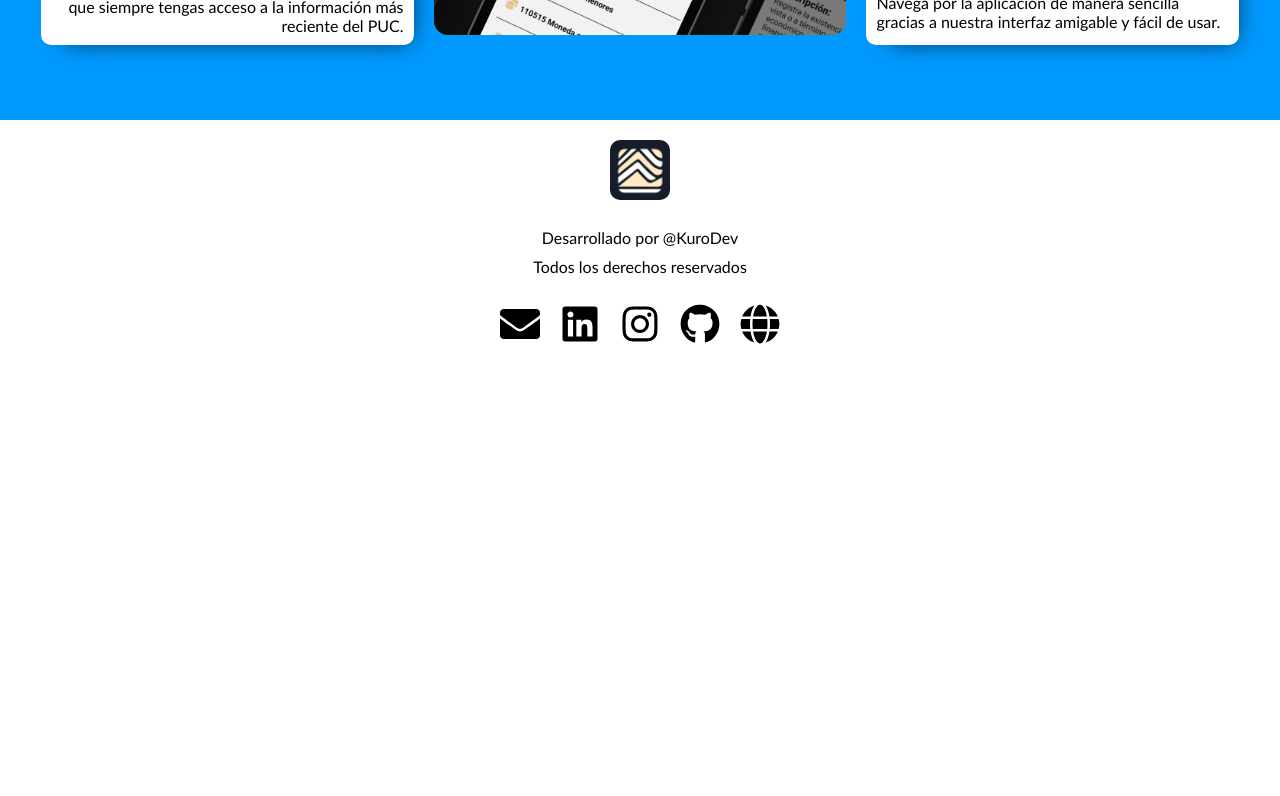
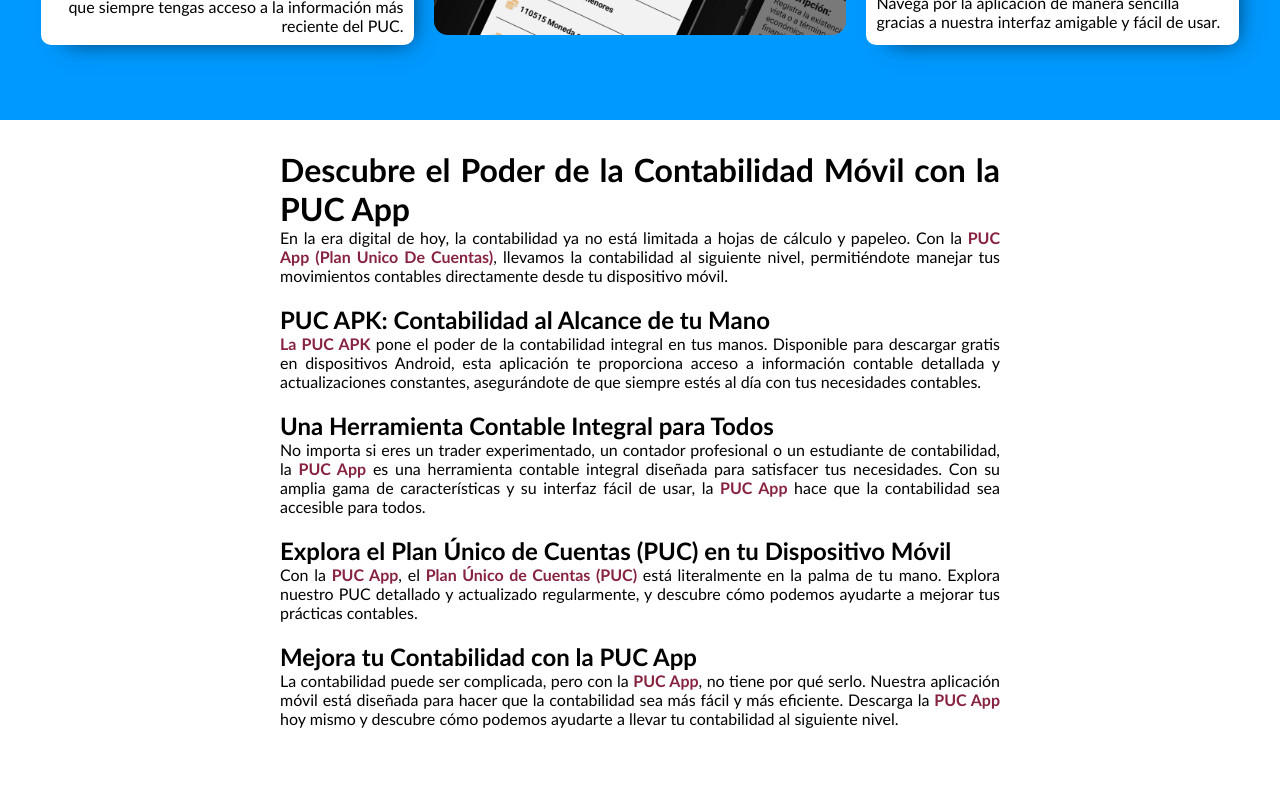
Before and after one commit to desingkuro/pucPage, a React (Vite) app: page / in a window 1280 px wide. Shown: the part 1480-2276 px from the top of the page. Before the commit the page ends 1871 px from the top, so only its background shows below. Built offline with nearby package versions, Linux system fonts and the light colour scheme.

Commit message:
link de descarga y nueva seccion activas

```diff
--- a/index.html
+++ b/index.html
@@ -5,14 +5,16 @@
     <link rel="icon" type="image/svg+xml" href="/src/assets/icon.jpg" />
     <meta name="viewport" content="width=device-width, initial-scale=1.0" />
     <meta name="google-site-verification" content="srpobmB6PnvvRSJmUKOmfoHdv2At5nSNQxyArRjBSgk" />
-    <meta name="description" content="Explora nuestro Plan Único de Cuentas (PUC) en nuestra aplicación móvil. Descarga la PUC APK para tener acceso a información contable detallada y actualizaciones constantes en tu dispositivo móvil. Nuestra interfaz fácil de usar es ideal para contadores, empresarios y estudiantes. Mejora tu contabilidad descargando nuestra app móvil PUC.">
+    <meta name="description" content="PUC APK Inem Simon Bolivar.PUC para Android, descargar gratis. PUC última versión: PUC: Una herramienta contable integral para traders, contadores y estudiantes.. PUC es una apl.Explora nuestro Plan Único de Cuentas (PUC) en nuestra aplicación móvil. Descarga la PUC APK para tener acceso a información contable detallada y actualizaciones constantes en tu dispositivo móvil. Nuestra interfaz fácil de usar es ideal para contadores, empresarios y estudiantes. Mejora tu contabilidad descargando nuestra app móvil PUC.">
     <meta name="robots" content="index, follow" />
+    <meta name="robots" content="all">
+    <link rel="canonical" href="https://puc-app-mobile.netlify.app">
     <meta name="author" content="https://andreslicona.netlify.app/">
     <meta name="author" content="Andres Licona Desarrollador">
-    <meta name="keywords" content="PUC, Plan Único de Cuentas, contabilidad, app móvil, descargar PUC APK, gestión contable, actualizaciones constantes, interfaz fácil de usar">
+    <meta name="keywords" content="PUC, Plan Único de Cuentas, contabilidad, app móvil, descargar PUC APK, gestión contable, actualizaciones constantes, interfaz fácil de usar, Puc Inem Simon Bolivar">
     <link rel="canonical" href="https://puc-app-mobile.netlify.app/" />
-    <meta property="og:title" content="PUC">
-    <meta property="og:description" content="PUC: Una herramienta contable integral para traders, contadores y estudiantes.">
+    <meta property="og:title" content="PUC APP Movil">
+    <meta property="og:description" content="PUC: Una herramienta contable integral para traders, contadores y estudiantes.PUC APK Inem Simon Bolivar.">
     <title>Puc App (Plan Unico de Cuentas)</title>
   </head>
   <body>
--- a/package.json
+++ b/package.json
@@ -11,6 +11,7 @@
   },
   "dependencies": {
     "axios": "^1.6.7",
+    "cors": "^2.8.5",
     "react": "^18.2.0",
     "react-dom": "^18.2.0",
     "react-icons": "^5.0.1"
--- a/src/App.jsx
+++ b/src/App.jsx
@@ -1,4 +1,5 @@
 import AboutSection from "./components/AboutSection"
+import { Description } from "./components/Description"
 import Footer from "./components/Footer"
 import { Main } from "./components/Main"
 
@@ -8,6 +9,7 @@ function App() {
     <>
       <Main/>
       <AboutSection/>
+      <Description/>
       <Footer/>
     </>
   )
--- a/src/components/BtnDowload.jsx
+++ b/src/components/BtnDowload.jsx
@@ -3,34 +3,16 @@ import { MdOutlineDownload } from "react-icons/md";
 import axios from 'axios';
 
 export function BtnDowload() {
-  // Asegúrate de que la ruta al archivo .apk sea correcta
-  function getApk(){
-    const config = {
-      responseType: 'blob', // Indica que esperas un archivo del servidor
-    };
-
-    axios.get('http://localhost:3000/download',config)
-    .then(response=>{
-      console.log('entro')
-      const url = window.URL.createObjectURL(new Blob([response.data]))
-      const link = document.createElement('a');
-      link.href = url;
-      link.setAttribute('Download','Puc-App.apk');
-      document.body.appendChild(link);
-      link.click();
-    })
-    .catch(error=>console.log('hubo un error '+error))
-  }
-
-  return (
-
-      <button onClick={getApk}>
+   return (
+      <button>
         <div className="svg-wrapper-1">
           <div className="svg-wrapper">
             <MdOutlineDownload className='svgDownload'/>
           </div>
         </div>
-        <span>Descargar</span>
+        <a href={'https://dl.dropboxusercontent.com/scl/fi/z1zp0g5uxwq256ji441k1/pucApkV_2.firmado.apk?rlkey=j23sgojkpkrjul78iy7nirdw4'}>
+          Descargar
+        </a>
       </button>
 
   );
--- /dev/null
+++ b/src/components/Description.jsx
@@ -0,0 +1,25 @@
+import '../styles/description.css'
+
+
+export function Description() {
+    return (
+      <div className='descriptionContainer'>
+        <div>
+            <h1>Descubre el Poder de la Contabilidad Móvil con la PUC App</h1>
+            <p>En la era digital de hoy, la contabilidad ya no está limitada a hojas de cálculo y papeleo. Con la <b>PUC App (Plan Unico De Cuentas)</b>,  llevamos la contabilidad al siguiente nivel, permitiéndote manejar tus movimientos contables directamente desde tu dispositivo móvil.</p>
+
+            <h2>PUC APK: Contabilidad al Alcance de tu Mano</h2>
+            <p><b>La PUC APK</b> pone el poder de la contabilidad integral en tus manos. Disponible para descargar gratis en dispositivos Android, esta aplicación te proporciona acceso a información contable detallada y actualizaciones constantes, asegurándote de que siempre estés al día con tus necesidades contables.</p>
+
+            <h2>Una Herramienta Contable Integral para Todos</h2>
+            <p>No importa si eres un trader experimentado, un contador profesional o un estudiante de contabilidad, la <b>PUC App</b> es una herramienta contable integral diseñada para satisfacer tus necesidades. Con su amplia gama de características y su interfaz fácil de usar, la <b>PUC App</b> hace que la contabilidad sea accesible para todos.</p>
+
+            <h2>Explora el Plan Único de Cuentas (PUC) en tu Dispositivo Móvil</h2>
+            <p>Con la <b>PUC App</b>, el <b>Plan Único de Cuentas (PUC)</b> está literalmente en la palma de tu mano. Explora nuestro PUC detallado y actualizado regularmente, y descubre cómo podemos ayudarte a mejorar tus prácticas contables.</p>
+
+            <h2>Mejora tu Contabilidad con la PUC App</h2>
+            <p>La contabilidad puede ser complicada, pero con la <b>PUC App</b>, no tiene por qué serlo. Nuestra aplicación móvil está diseñada para hacer que la contabilidad sea más fácil y más eficiente. Descarga la <b>PUC App</b> hoy mismo y descubre cómo podemos ayudarte a llevar tu contabilidad al siguiente nivel.</p>
+        </div>
+      </div>
+    );
+  }
--- a/src/components/Main.jsx
+++ b/src/components/Main.jsx
@@ -9,7 +9,7 @@ export function Main() {
             <Header />
             <main className='containerMain'>
                 <div className='Titulo'>
-                    <h1><span>PUC</span> App (Plan Unico De Cuentas)</h1>
+                    <h1 data-meta="name"><span>PUC</span> App (Plan Unico De Cuentas)</h1>
                     <p>Obten al alcance de tu mano todo lo que necesitas para tus movimientos contables.</p>
                     <BtnDowload/>
                 </div>
--- a/src/styles/BtnDowload.css
+++ b/src/styles/BtnDowload.css
@@ -24,10 +24,11 @@ button {
     box-shadow: 0px 2px 5px rgba(0, 0, 0, 0.2);
   }
 
-  button span {
+  button a {
     display: block;
     margin-left: 0.4em;
     transition: all 0.3s;
+    color: #ffff;
   }
 
   button .svgDownload {
--- /dev/null
+++ b/src/styles/description.css
@@ -0,0 +1,21 @@
+.descriptionContainer{
+    padding: 30px 0px;
+    display: flex;
+    align-items: center;
+    justify-content: center;
+    flex-direction: column;
+    width: 100%;
+    >div{
+        min-width: 380px;
+        max-width: 720px;
+        gap: 5px;
+        text-align: justify;
+        >p{
+            margin-bottom: 20px;
+        }
+
+    }
+}
+p>b{
+    color: #872341;
+}
```
Also changed, not shown: 2 other files (tests, documents, lock files or other folders).
